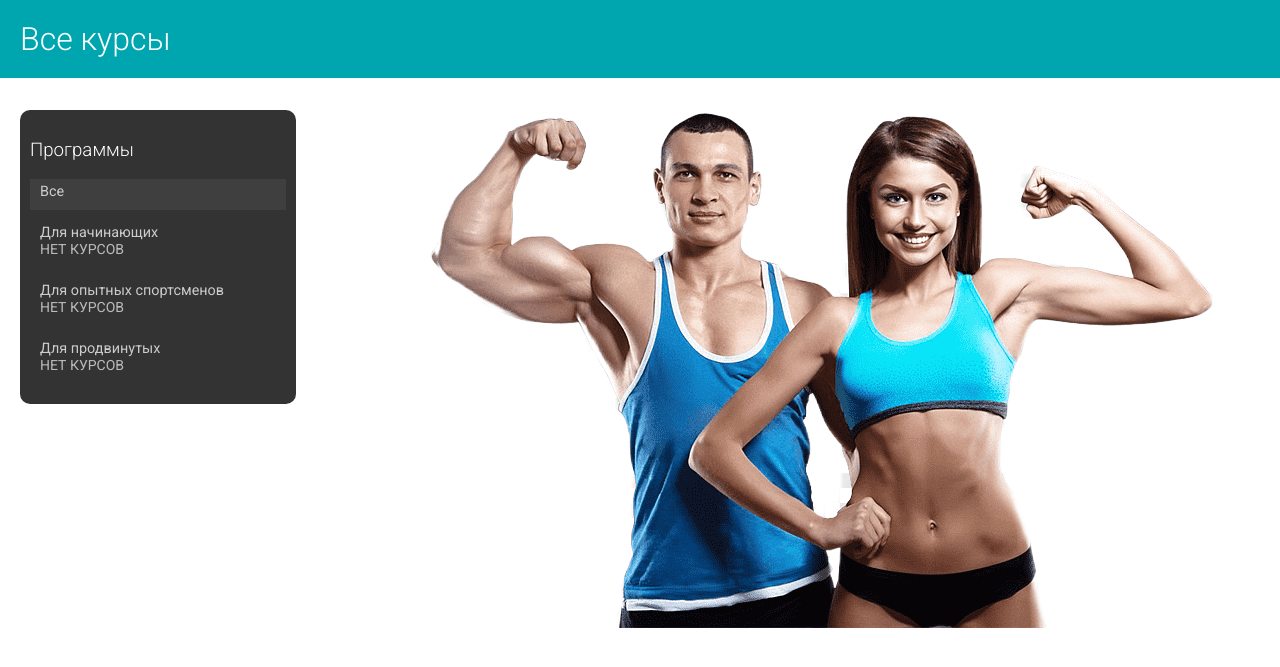
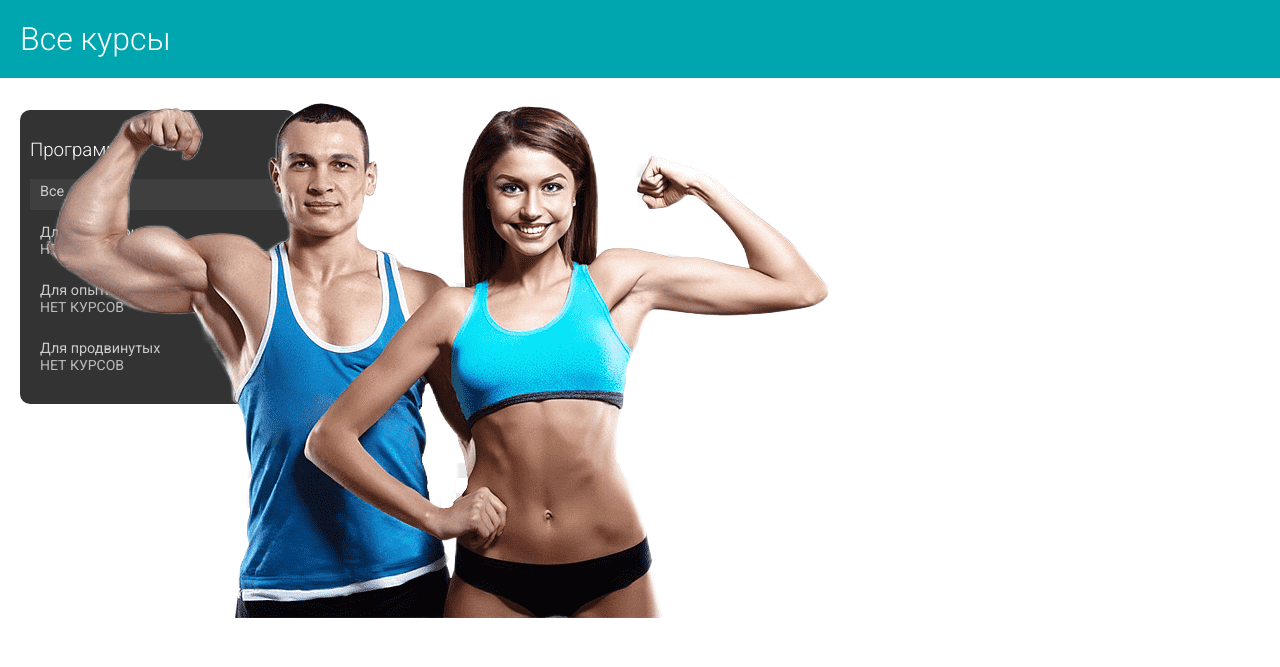
Before and after one commit to e6ton1set/educational-portal, a Django app: page / in a window 1280 px wide. Shown: the part 85-752 px from the top of the page. Run offline with Django 4.2, Linux system fonts and the light colour scheme; data comes from the database, SQL or seed files in the repository; data that the repository does not hold is empty.

Commit message:
courses/course/list: fix position img

```diff
--- a/base/settings.py
+++ b/base/settings.py
@@ -24,7 +24,8 @@ SECRET_KEY = 'django-insecure-0!z@5otvt40&aujx##r!#3$n41&i0g#phx%wevf=#l@**5om*c
 # SECURITY WARNING: don't run with debug turned on in production!
 DEBUG = True
 
-ALLOWED_HOSTS = []
+ALLOWED_HOSTS = [
+]
 
 # Application definition
 
--- a/courses/templates/courses/course/list.html
+++ b/courses/templates/courses/course/list.html
@@ -42,7 +42,7 @@
 				{% endfor %}
 		</ul>
 </div>
-<div class="module">
+		<div class="module">
     {% for course in courses %}
         {% with program=course.program %}
             <h3>
@@ -65,8 +65,8 @@
             </p>
             {% endwith %}
     {% endfor %}
-</div>
-<div style="float: right;">
-    <img src="{% static 'images/home.png' %}" alt="Welcome to the site!">
+				<div style="float: right; width: 160%;">
+    <img src="{% static 'images/home.png' %}" alt="Welcome!">
+				</div>
 </div>
 {% endblock %}
```
